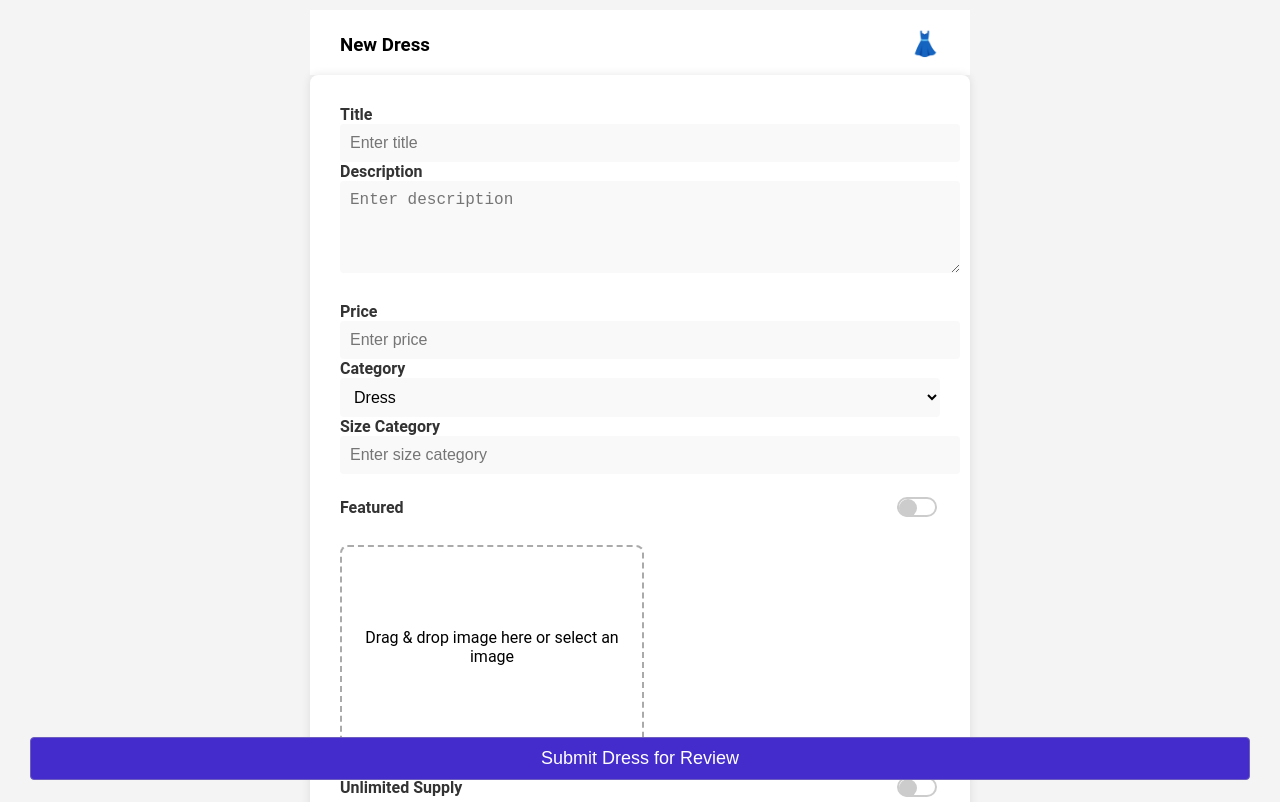
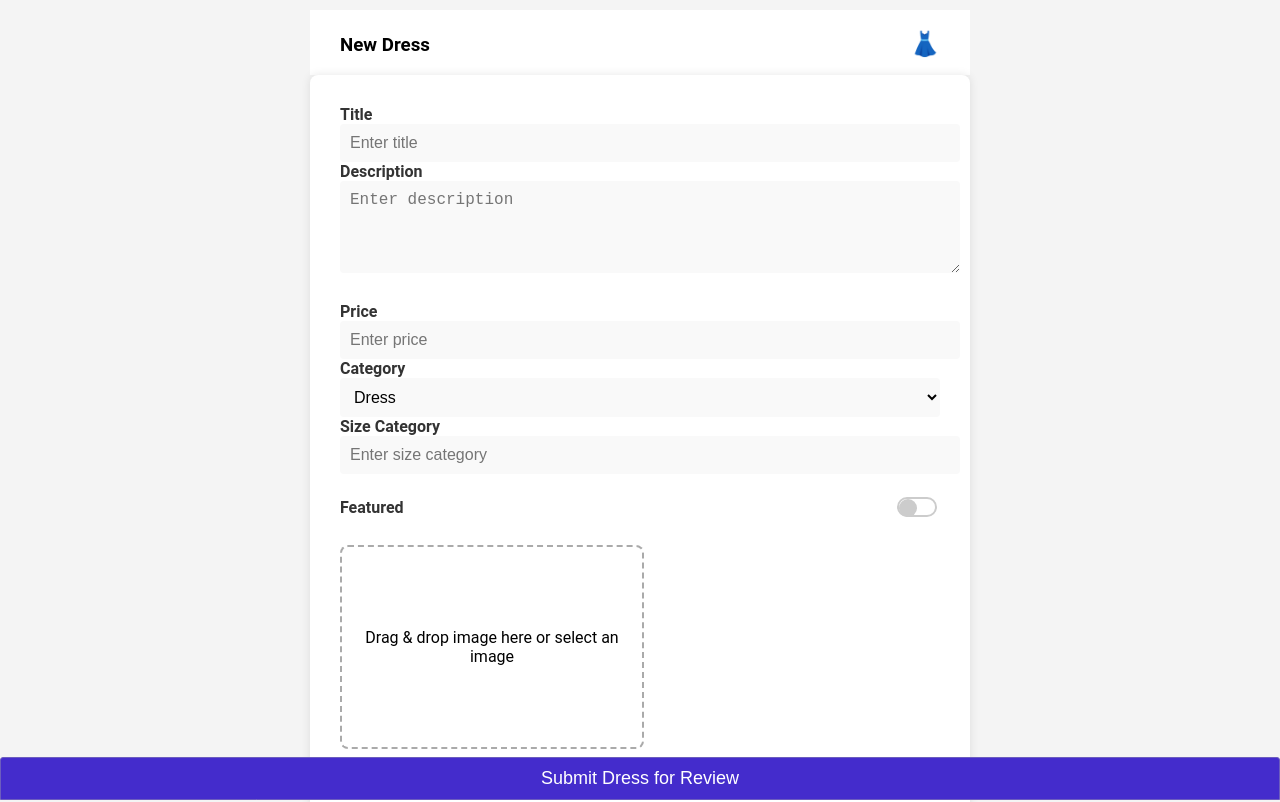
Before and after one commit to jossieT/react-register-form, a React (Create React App) app: page / in a window 1280 px wide. Shown: the top 802 px of the page. Built offline with nearby package versions, Linux system fonts and the light colour scheme.

Commit message:
change on button

```diff
--- a/src/App.css
+++ b/src/App.css
@@ -45,21 +45,20 @@ body {
   padding: 10px 0;
   /* Adjust padding to center content vertically */
   font-size: 18px;
-  border-radius: 4px;
   cursor: pointer;
-  width: calc(100% - 60px);
+  width: 100%;
   /* Adjust width to leave space for padding */
   position: fixed;
-  bottom: 20px;
-  /* Distance from the bottom */
-  left: 30px;
-  /* Adjust left position as needed */
+  bottom: 0px;
+  left: 0px;
+  border-top-left-radius: 3px;
+  border-top-right-radius: 3px;
 }
 
 .submit-btn:hover {
-  background-color: #b90bb9;
+  background-color: rgb(115, 100, 202);
   /* Lighter magenta on hover */
-  border-color: #9e0b9e;
+  border-color: rgb(115, 100, 202);
   /* Lighter magenta border on hover */
 }
 
```
